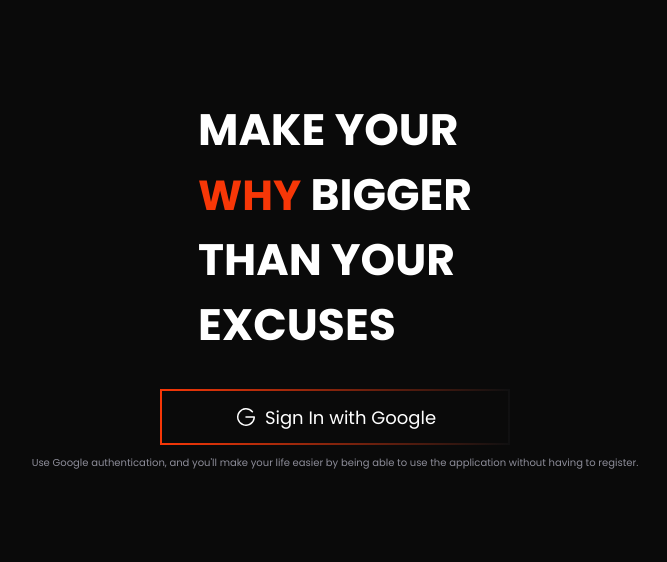
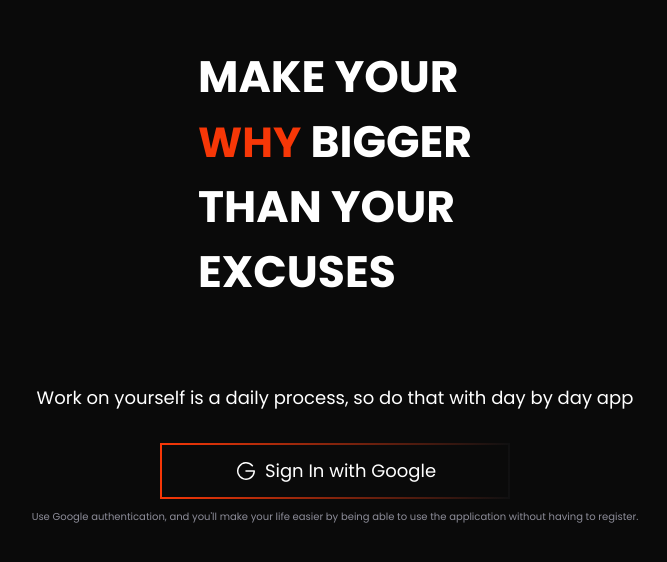
Before and after one commit to andreluissousa/google-auth, a React (Vite) app: page / in a window 1280 px wide. Shown: the part 116-678 px from the top of the page, without its empty margins (305-972 px from the left). Built offline with nearby package versions, Linux system fonts and the light colour scheme.

Commit message:
Add text

```diff
--- a/src/pages/SignIn/index.tsx
+++ b/src/pages/SignIn/index.tsx
@@ -4,6 +4,7 @@ import './styles.scss'
 export function SignIn(){
     return (
         <div className="container">
+
             <h1>
                 MAKE YOUR <br />
                 <span id="why">WHY</span> BIGGER <br />
@@ -11,6 +12,7 @@ export function SignIn(){
                 EXCUSES
             </h1>
 
+            <span className="intro">Work on yourself is a daily process, so do that with day by day app</span>
 
             <button type="button" className="button">
                 <GoogleLogo />
--- a/src/pages/SignIn/styles.scss
+++ b/src/pages/SignIn/styles.scss
@@ -9,6 +9,15 @@
     align-items: center;
     justify-content: center;
     font-size: 22px;
+
+    .intro {
+        color: var(--text);
+        align-items: center;
+        justify-content: center;
+        margin-top: 80px;
+        text-align: center;
+        font-size: 18px;
+    }
 
     #why{
         color: var(--primary);
```
